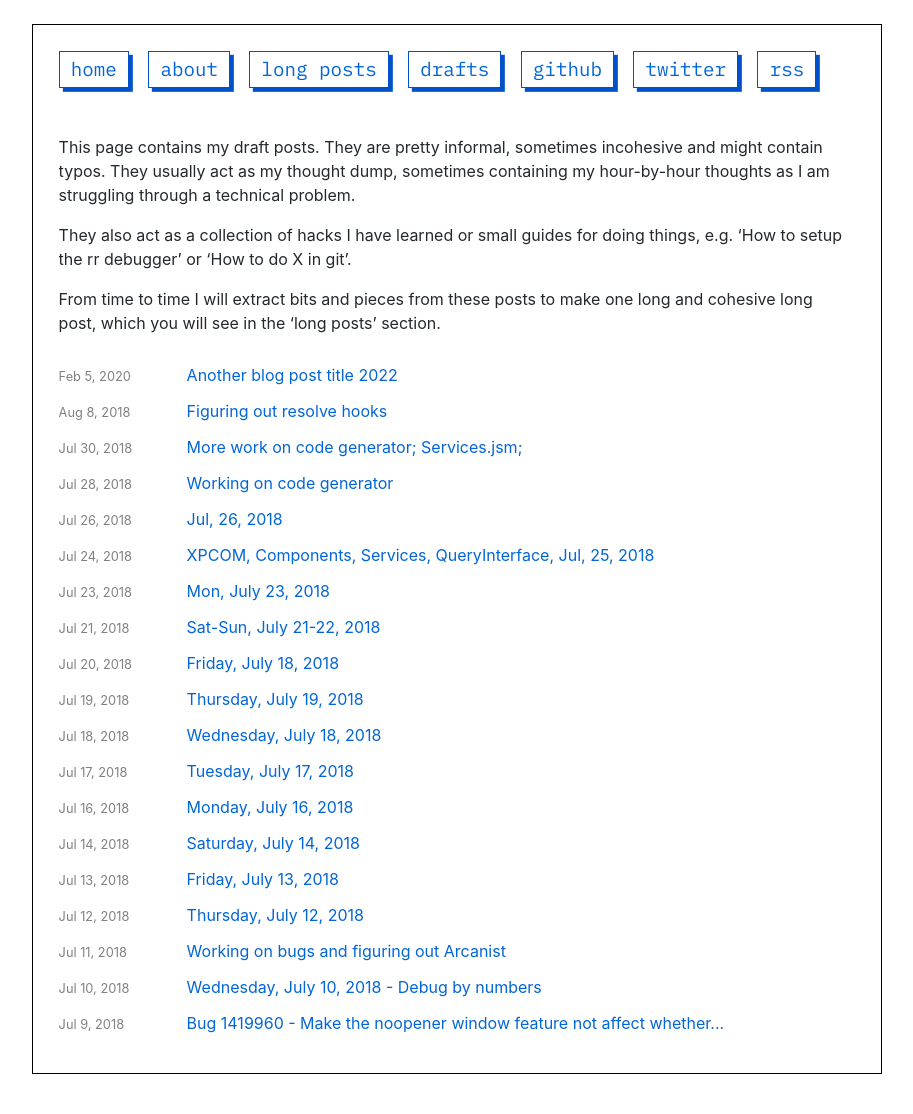
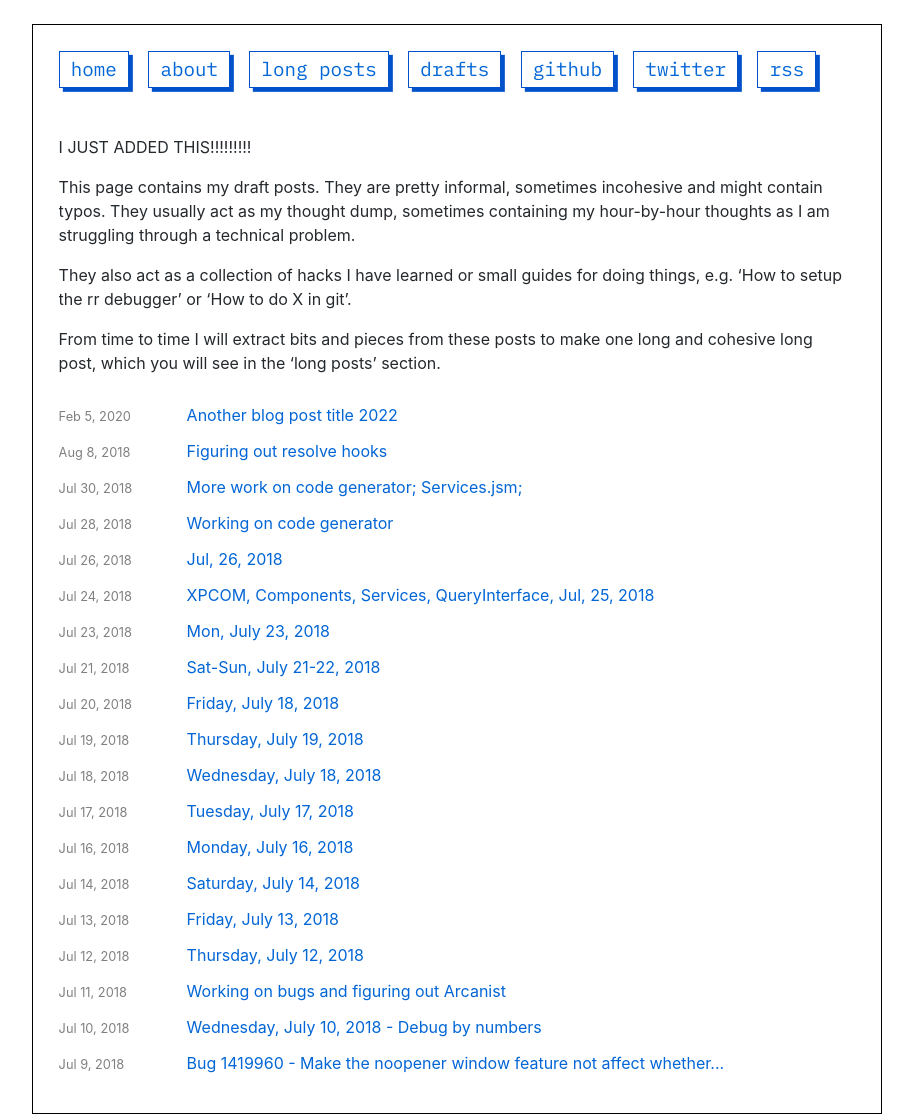
Before and after one commit to annygakh/annygakh.github.io, a Jekyll site: the page built from dailyblog.md, in a window 1280 px wide. Shown: the whole page, without its empty margins (183-1096 px from the left). Built offline with Jekyll 4.4.1, drawn with Linux system fonts in a browser that asks for light colours; before the commit the page ends 1074 px from its top, so only the background shows below that.

Commit message:
Update dailyblog.md

```diff
--- a/dailyblog.md
+++ b/dailyblog.md
@@ -4,6 +4,9 @@ layout: dailyblog
 permalink: /dailyposts/
 order: 4
 ---
+
+I JUST ADDED THIS!!!!!!!!!
+
 This page contains my draft posts. They are pretty informal, sometimes incohesive and might contain typos.
 They usually act as my thought dump, sometimes containing my hour-by-hour thoughts as
 I am struggling through a technical problem.
```
